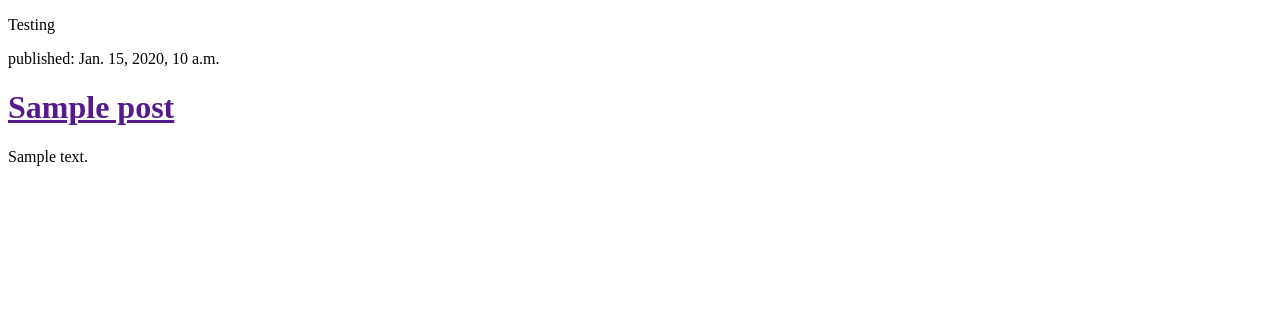
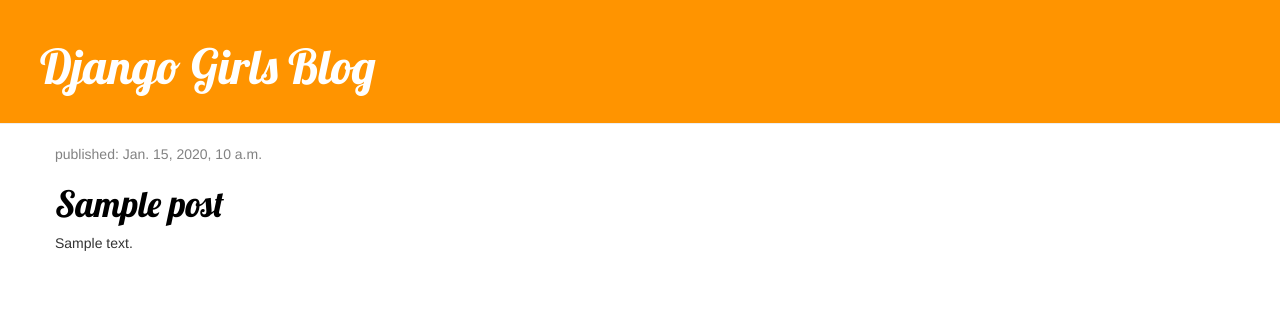
Before and after one commit to qoz/my-first-blog, a Django app: template blog/templates/blog/post_list.html in a window 1280 px wide. Shown: the top 322 px of the page. Run offline with Django 3.2, Linux system fonts and the light colour scheme; the template is opened without the code that fills it: values that come from a table or form of the project are taken from there, others are empty; tables that the repository leaves empty hold one stand-in row (values such as "Sample post"); some libraries are stand-ins or nearby versions.

Commit message:
Added view and templat for blog post as well as CSS for the site

```diff
--- /dev/null
+++ b/blog/static/css/blog.css
@@ -0,0 +1,46 @@
+.page-header {
+    background-color: #ff9400;
+    margin-top: 0;
+    padding: 20px 20px 20px 40px;
+}
+
+.page-header h1, .page-header h1 a, .page-header h1 a:visited, .page-header h1 a:active {
+    color: #ffffff;
+    font-size: 36pt;
+    text-decoration: none;
+}
+
+.content {
+    margin-left: 40px;
+}
+
+h1, h2, h3, h4 {
+    font-family: 'Lobster', cursive;
+}
+
+.date {
+    color: #828282;
+}
+
+.save {
+    float: right;
+}
+
+.post-form textarea, .post-form input {
+    width: 100%;
+}
+
+.top-menu, .top-menu:hover, .top-menu:visited {
+    color: #ffffff;
+    float: right;
+    font-size: 26pt;
+    margin-right: 20px;
+}
+
+.post {
+    margin-bottom: 70px;
+}
+
+.post h1 a, .post h1 a:visited {
+    color: #000000;
+}
--- /dev/null
+++ b/blog/templates/blog/base.html
@@ -0,0 +1,23 @@
+{% load staticfiles %}
+<html>
+    <head>
+        <title>Django Girls blog</title>
+        <link rel="stylesheet" href="//maxcdn.bootstrapcdn.com/bootstrap/3.2.0/css/bootstrap.min.css">
+        <link rel="stylesheet" href="//maxcdn.bootstrapcdn.com/bootstrap/3.2.0/css/bootstrap-theme.min.css">
+        <link href='//fonts.googleapis.com/css?family=Lobster&subset=latin,latin-ext' rel='stylesheet' type='text/css'>
+        <link rel="stylesheet" href="{% static 'css/blog.css' %}">
+    </head>
+<body>
+    <div class="page-header">
+        <h1><a href="/">Django Girls Blog</a></h1>
+    </div>
+    <div class="content container">
+        <div class="row">
+            <div class="col-md-8">
+            {% block content %}
+            {% endblock %}
+            </div>
+        </div>
+    </div>
+</body>
+</html>
--- a/blog/templates/blog/post_list.html
+++ b/blog/templates/blog/post_list.html
@@ -1,19 +1,13 @@
-<!DOCTYPE html>
-<html lang="en">
-<head>
-    <meta charset="UTF-8">
-    <title>Test</title>
-</head>
-<body>
-  <p>Testing</p>
+{% extends 'blog/base.html' %}
 
+{% block content %}
     {% for post in posts %}
-        <div>
-            <p>published: {{ post.published_date }}</p>
-            <h1><a href="">{{ post.title }}</a></h1>
+         <div class="post">
+            <div class="date">
+                <p>published: {{ post.published_date }}</p>
+            </div>
+            <h1><a href="{% url 'post_detail' pk=post.pk %}">{{ post.title }}</a></h1>
             <p>{{ post.text|linebreaksbr }}</p>
         </div>
     {% endfor %}
-
-</body>
-</html>
+{% endblock %}
--- a/blog/urls.py
+++ b/blog/urls.py
@@ -3,5 +3,6 @@ from . import views
 
 
 urlpatterns = [
-    url(r'^$', views.post_list, name='post_list')
+    url(r'^$', views.post_list, name='post_list'),
+    url(r'^post/(?P<pk>\d+)/$', views.post_detail, name='post_detail'),
 ]
--- a/blog/views.py
+++ b/blog/views.py
@@ -1,9 +1,15 @@
 from django.shortcuts import render
 from django.utils import timezone
 from .models import Post
+from django.shortcuts import render, get_object_or_404
 
 
 # Create your views here.
 def post_list(request):
     posts = Post.objects.filter(published_date__lte=timezone.now()).order_by('published_date')
     return render(request, 'blog/post_list.html', {'posts': posts})
+
+
+def post_detail(request, pk):
+    post = get_object_or_404(Post, pk=pk)
+    return render(request, 'blog/post_detail.html', {'post': post})
```
Also changed, not shown: blog/templates/blog/post_detail.html (added, +13 -0 lines).
